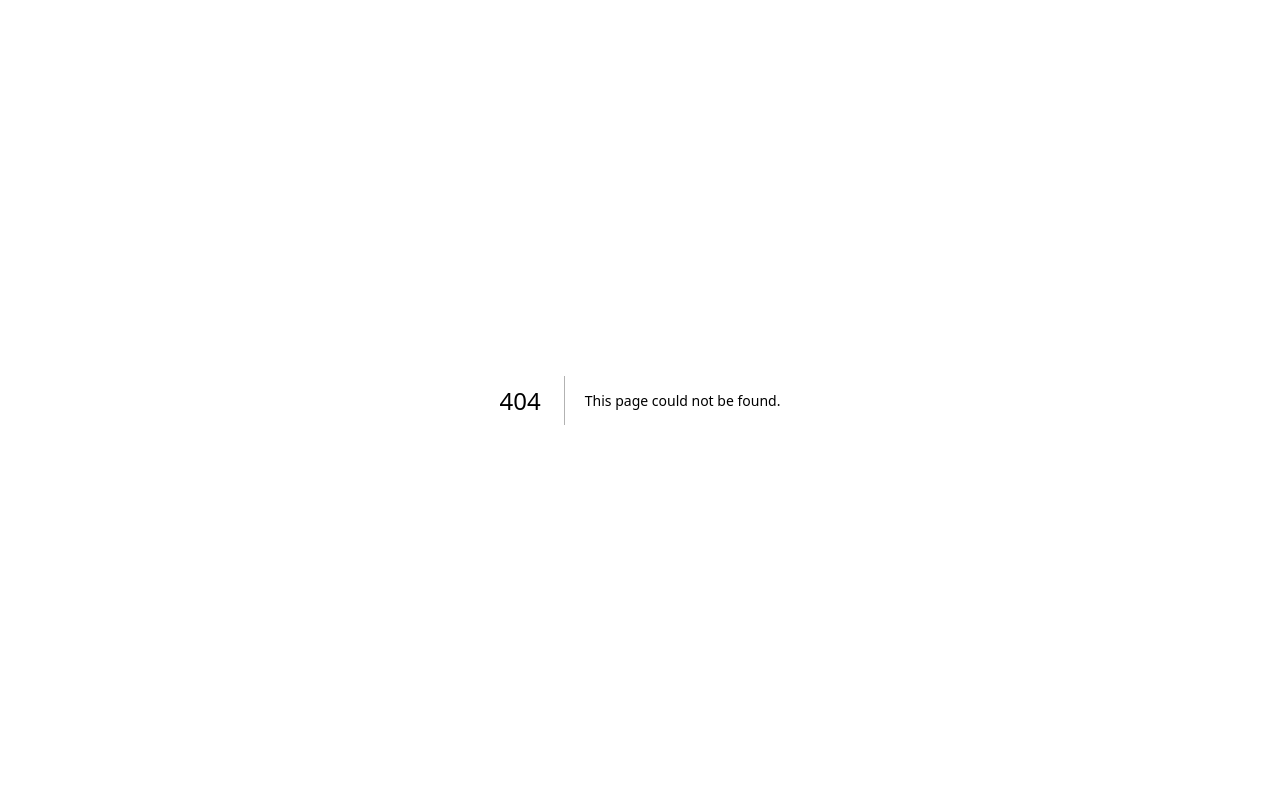
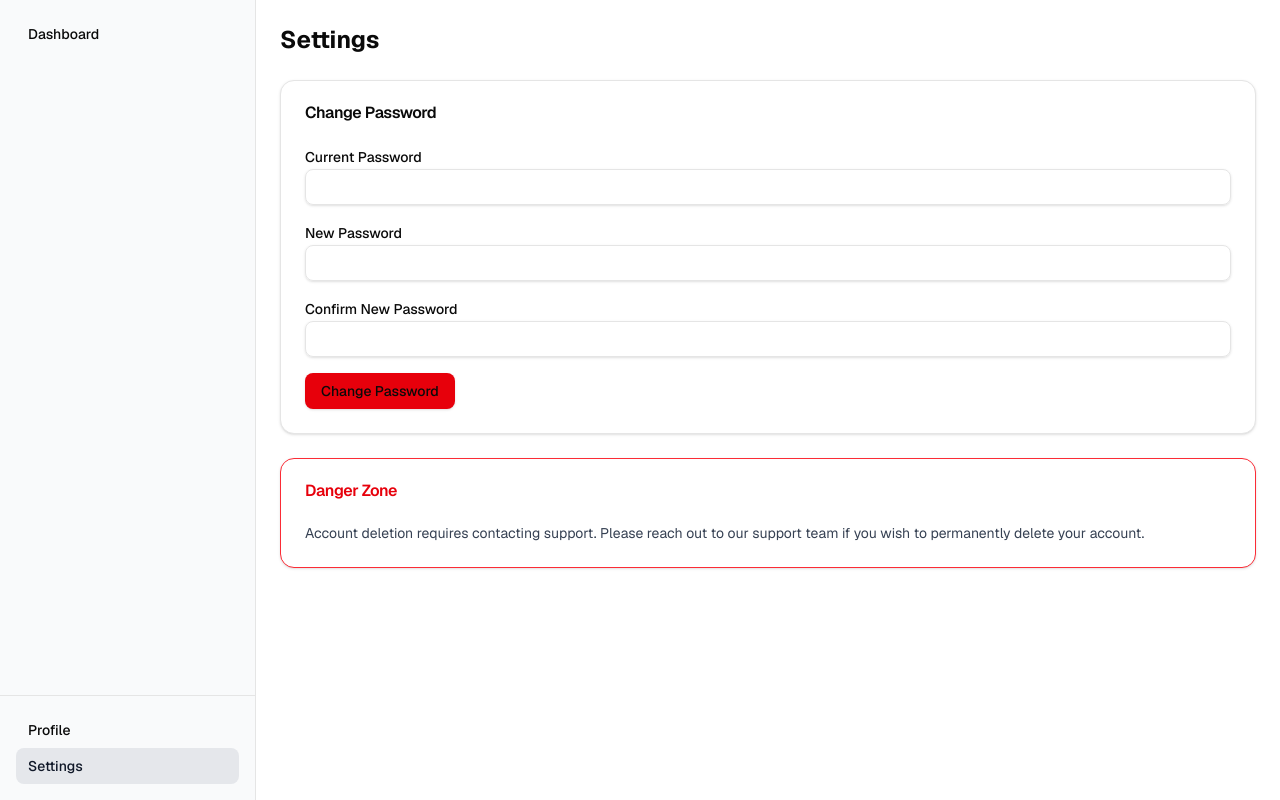
Before and after one commit to CodeGirlsInc/FrieghtFlow, a Next.js app in the folder frontend/: page /settings in a window 1280 px wide. Before the commit this address had no page. Built offline with nearby package versions, Linux system fonts and the light colour scheme; no server answers.

Commit message:
feat(settings): add change password form with validation and danger zone section

```diff
--- /dev/null
+++ b/frontend/app/(dashboard)/settings/page.tsx
@@ -0,0 +1,138 @@
+"use client";
+
+import { useForm } from "react-hook-form";
+import { z } from "zod";
+import { zodResolver } from "@hookform/resolvers/zod";
+import { toast } from "sonner";
+import { authApi } from "@/lib/api/auth.api";
+import { logout } from "@/stores/auth.store";
+import {
+  Card,
+  CardHeader,
+  CardTitle,
+  CardContent,
+} from "@/components/ui/card";
+import { Button } from "@/components/ui/button";
+import { Input } from "@/components/ui/input";
+import { Label } from "@/components/ui/label";
+
+const schema = z
+  .object({
+    currentPassword: z.string().min(1, "Current password is required"),
+    newPassword: z.string().min(8, "New password must be at least 8 characters"),
+    confirmPassword: z.string().min(1, "Please confirm your new password"),
+  })
+  .refine((data) => data.newPassword === data.confirmPassword, {
+    message: "Passwords do not match",
+    path: ["confirmPassword"],
+  });
+
+type FormValues = z.infer<typeof schema>;
+
+export default function SettingsPage() {
+  const {
+    register,
+    handleSubmit,
+    reset,
+    formState: { errors, isSubmitting },
+  } = useForm<FormValues>({
+    resolver: zodResolver(schema),
+  });
+
+  const onSubmit = async (values: FormValues) => {
+    try {
+      await authApi.changePassword({
+        currentPassword: values.currentPassword,
+        newPassword: values.newPassword,
+      });
+
+      toast.success("Password changed successfully. You will be signed out.");
+      reset();
+
+      setTimeout(() => {
+        logout();
+      }, 1500);
+    } catch (err: any) {
+      toast.error(err.message || "Failed to change password");
+    }
+  };
+
+  return (
+    <div className="p-6 space-y-6">
+      <h1 className="text-2xl font-bold">Settings</h1>
+
+      {/* Change Password Form */}
+      <Card>
+        <CardHeader>
+          <CardTitle>Change Password</CardTitle>
+        </CardHeader>
+        <CardContent>
+          <form onSubmit={handleSubmit(onSubmit)} className="space-y-4">
+            <div>
+              <Label htmlFor="currentPassword">Current Password</Label>
+              <Input
+                id="currentPassword"
+                type="password"
+                {...register("currentPassword")}
+              />
+              {errors.currentPassword && (
+                <p className="text-red-600 text-sm">
+                  {errors.currentPassword.message}
+                </p>
+              )}
+            </div>
+
+            <div>
+              <Label htmlFor="newPassword">New Password</Label>
+              <Input
+                id="newPassword"
+                type="password"
+                {...register("newPassword")}
+              />
+              {errors.newPassword && (
+                <p className="text-red-600 text-sm">
+                  {errors.newPassword.message}
+                </p>
+              )}
+            </div>
+
+            <div>
+              <Label htmlFor="confirmPassword">Confirm New Password</Label>
+              <Input
+                id="confirmPassword"
+                type="password"
+                {...register("confirmPassword")}
+              />
+              {errors.confirmPassword && (
+                <p className="text-red-600 text-sm">
+                  {errors.confirmPassword.message}
+                </p>
+              )}
+            </div>
+
+            <Button
+              type="submit"
+              variant="destructive"
+              disabled={isSubmitting}
+            >
+              {isSubmitting ? "Changing..." : "Change Password"}
+            </Button>
+          </form>
+        </CardContent>
+      </Card>
+
+      {/* Danger Zone */}
+      <Card className="border-red-500">
+        <CardHeader>
+          <CardTitle className="text-red-600">Danger Zone</CardTitle>
+        </CardHeader>
+        <CardContent>
+          <p className="text-sm text-gray-700">
+            Account deletion requires contacting support. Please reach out to
+            our support team if you wish to permanently delete your account.
+          </p>
+        </CardContent>
+      </Card>
+    </div>
+  );
+}
```
